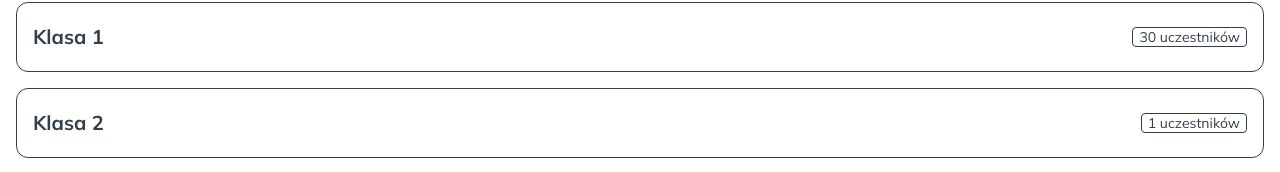
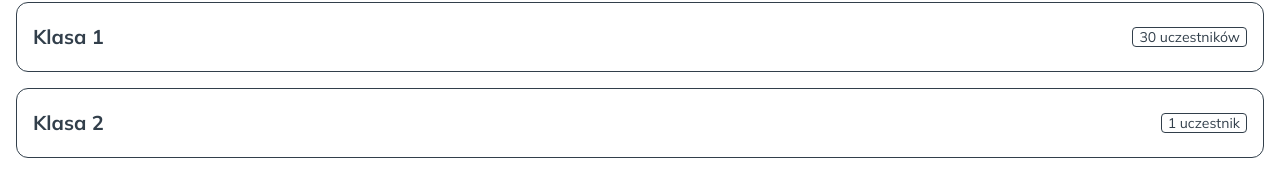
Before and after one commit to CC2021-WBL/GOOD-BOI-Application, a React (Create React App) app: page / in a window 1280 px wide. Shown: the part 302-474 px from the top of the page. Built offline with nearby package versions, Linux system fonts and the light colour scheme.

Commit message:
really small fix for rendering text where there is only one competitor

```diff
--- a/src/components/UI/Button/InButtonLabel.js
+++ b/src/components/UI/Button/InButtonLabel.js
@@ -43,7 +43,7 @@ const InButtonLabel = (props) => {
       {type === 'class' && !classCompleted && (
         <>
           {contestantsAmount}{' '}
-          {contestantsAmount === '1' ? `uczestnik` : `uczestników`}
+          {contestantsAmount === 1 ? `uczestnik` : `uczestników`}
         </>
       )}
       {type === 'competitor' && (
```
